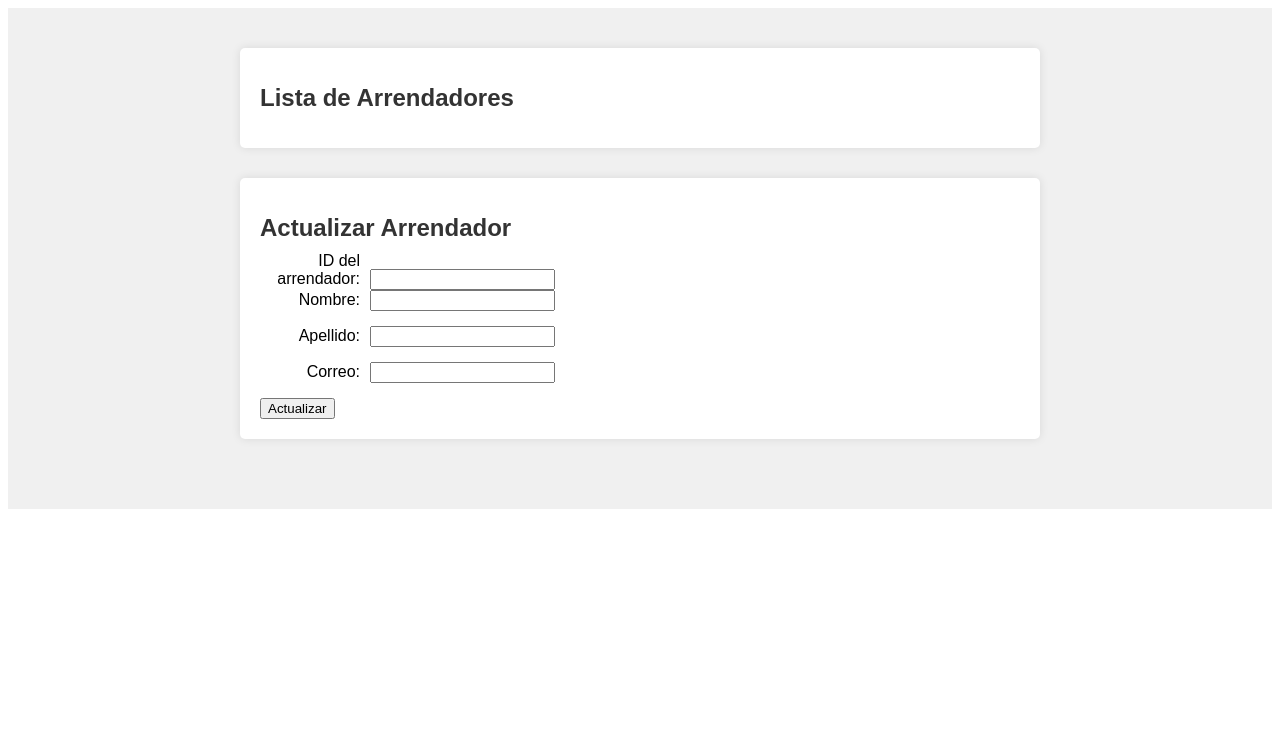
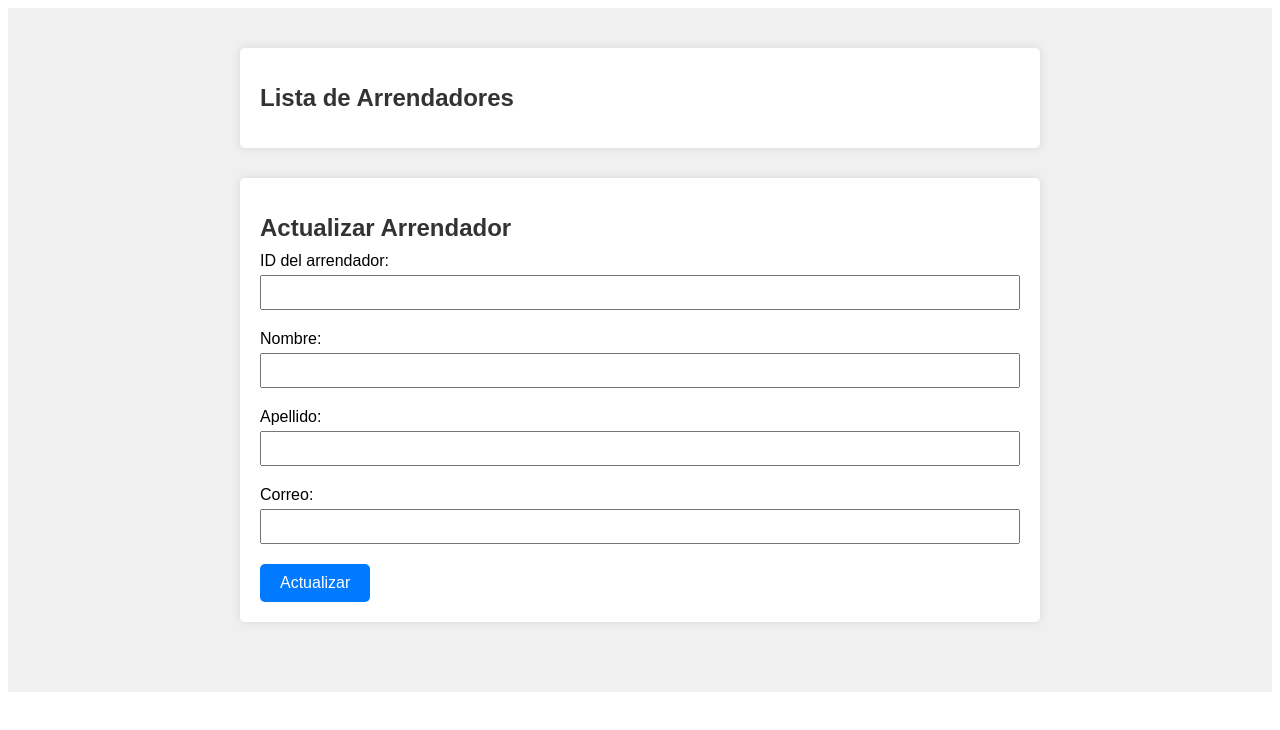
Before and after one commit to NicolasARDBE/Web-Angular, an Angular app: page / in a window 1280 px wide. Shown: the top 730 px of the page. Built offline with nearby package versions, Linux system fonts and the light colour scheme; no server answers.

Commit message:
WildStyle
poner

```diff
--- a/src/app/components/arrendador/actualizar-arrendador/actualizar-arrendador.component.css
+++ b/src/app/components/arrendador/actualizar-arrendador/actualizar-arrendador.component.css
@@ -1,10 +1,28 @@
 .form-group {
-    margin-bottom: 15px; /* Espaciado entre cada grupo de etiqueta e input */
-  }
+  margin-bottom: 20px;
+}
 
-  label {
-    display: inline-block; /* Asegura que las etiquetas ocupen el mismo ancho */
-    width: 100px; /* Ancho fijo para las etiquetas (ajusta según necesites) */
-    text-align: right; /* Alineación del texto a la derecha */
-    margin-right: 10px; /* Espaciado entre la etiqueta y el input */
-  }
+label {
+  display: block;
+}
+
+input {
+  width: 100%;
+  padding: 8px;
+  margin-top: 5px;
+  box-sizing: border-box;
+}
+
+button {
+  padding: 10px 20px;
+  background-color: #007bff;
+  color: #fff;
+  border: none;
+  border-radius: 5px;
+  cursor: pointer;
+  font-size: 16px;
+}
+
+button:hover {
+  background-color: #0056b3;
+}
--- a/src/app/components/arrendador/actualizar-arrendador/actualizar-arrendador.component.html
+++ b/src/app/components/arrendador/actualizar-arrendador/actualizar-arrendador.component.html
@@ -1,6 +1,7 @@
-
-<div><label for="id">ID del arrendador:</label>
-<input type="text" #idInput></div>
+<div class="form-group">
+  <label for="id">ID del arrendador:</label>
+  <input type="text" #idInput>
+</div>
 
 <div class="form-group">
   <label for="nombre">Nombre:</label>
```
Lines whose indentation alone changed are shown as unchanged.
